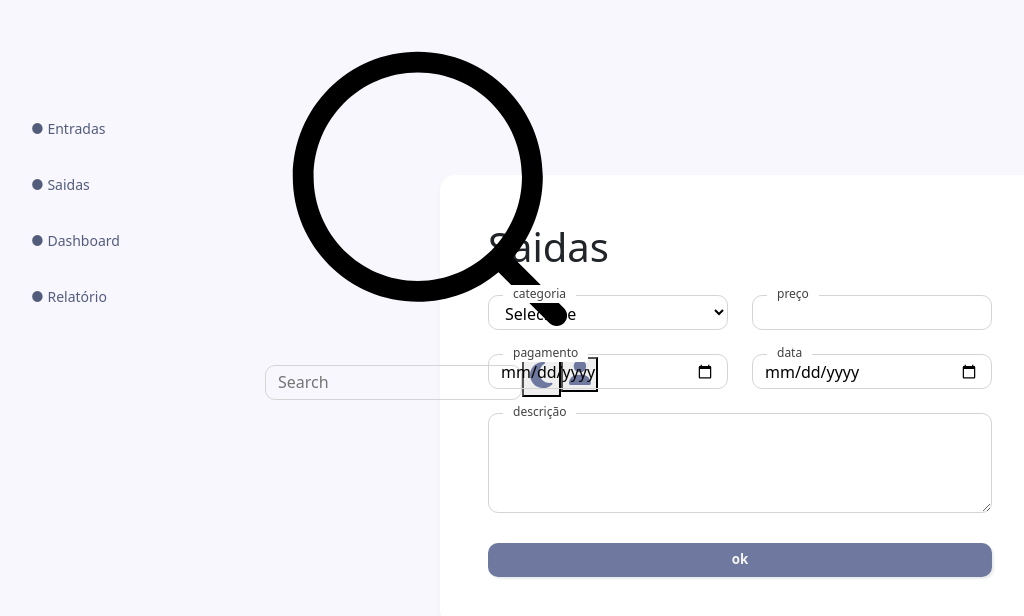
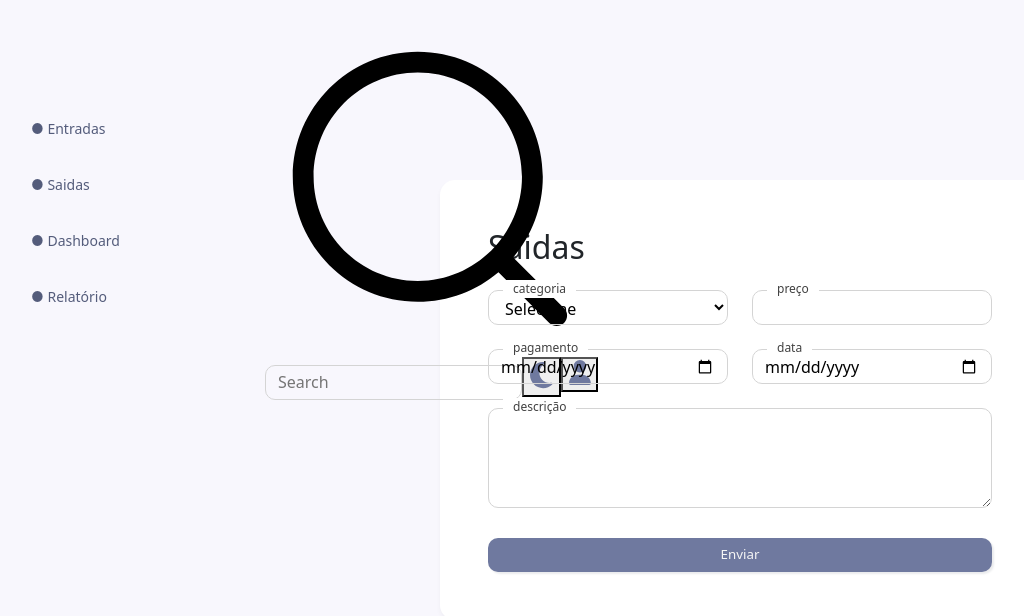
Before and after one commit to biancacostamelo/sistema-financeiro, a React (Create React App) app in the folder sistema/: page /Saidas in a window 1280 px wide. Shown: the top 616 px of the page, without its empty margins (35-1059 px from the left). Built offline with nearby package versions, Linux system fonts and the light colour scheme.

Commit message:
modificando estrutura da pagina de saidas

```diff
--- a/sistema/src/paginas/saidas.jsx
+++ b/sistema/src/paginas/saidas.jsx
@@ -6,7 +6,7 @@ const Saidas = () => {
             <form>
                 <div className="div p-5">
                     <div className="mb-4">
-                        <h1>Saidas</h1>
+                        <h2>Saidas</h2>
                     </div>
                     <div className="row mb-4">
                         <div className="col-sm-6 r campoLabel">
@@ -50,7 +50,7 @@ const Saidas = () => {
                     </div>
                     <div className="row">
                         <div className="col-sm-12">
-                            <button className="botaologin"><b>ok</b></button>
+                            <button className="botaologin">Enviar</button>
                         </div>
                     </div>
                 </div>
```
